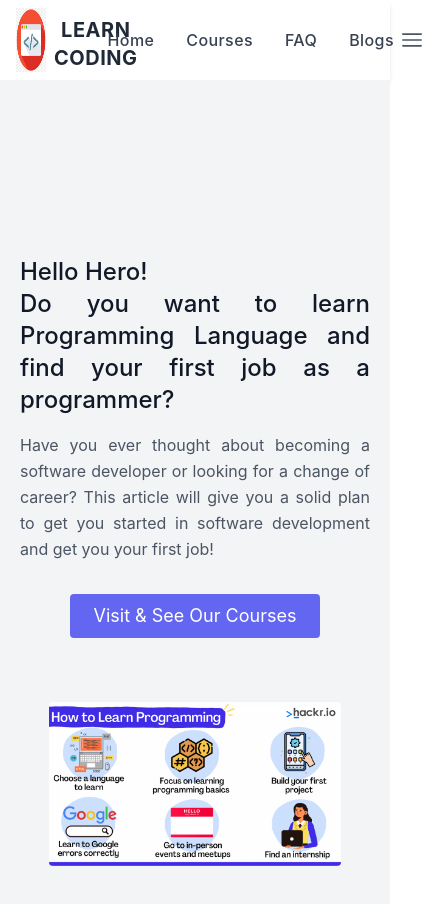
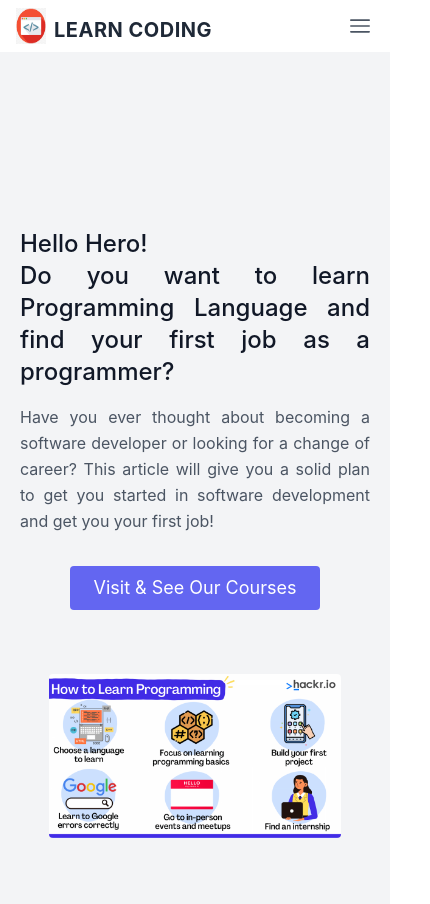
Before and after one commit to kamruzzaman22874/My-Learn-Coding-Repo, a React (Create React App) app: page / in a window 390 px wide. Shown: the top 904 px of the page, 430 px wide, since content can reach past the window. Built offline with nearby package versions, Linux system fonts and the light colour scheme; no server answers.

Commit message:
added nav responsive

```diff
--- a/src/components/Navbar/Navbar.js
+++ b/src/components/Navbar/Navbar.js
@@ -39,7 +39,7 @@ const Navbar = () => {
 						</span>
 					</div>
 				</Link>
-				<ul className='flex items-center space-x-8 lg:flex'>
+				<ul className='flex items-center space-x-8 lg:flex sm:block hidden'>
 					<li>
 						<Link
 							to='/home'
```
Also changed, not shown: 1 other file (tests, documents, lock files or other folders).
